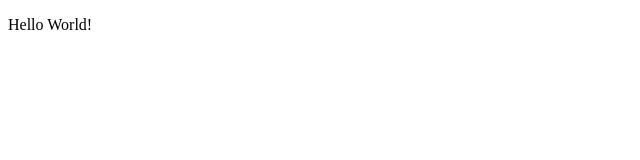
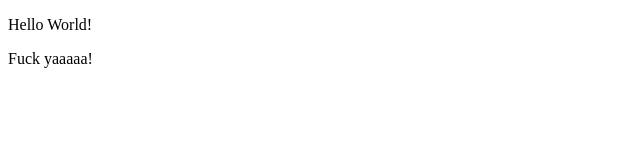
Before and after one commit to kipprr/comp426finalselfcare, a plain HTML site: page index.html in a window 1280 px wide. Shown: the full height of the page, 0-640 px from the left. Drawn offline with Linux system fonts and the light colour scheme.

Commit message:
Update index.html

```diff
--- a/index.html
+++ b/index.html
@@ -6,6 +6,7 @@
 <body>
   <div>
     <p>Hello World!<p>
+    <p>Fuck yaaaaa!</p>
   </div>
 </body>
 </html>
```
